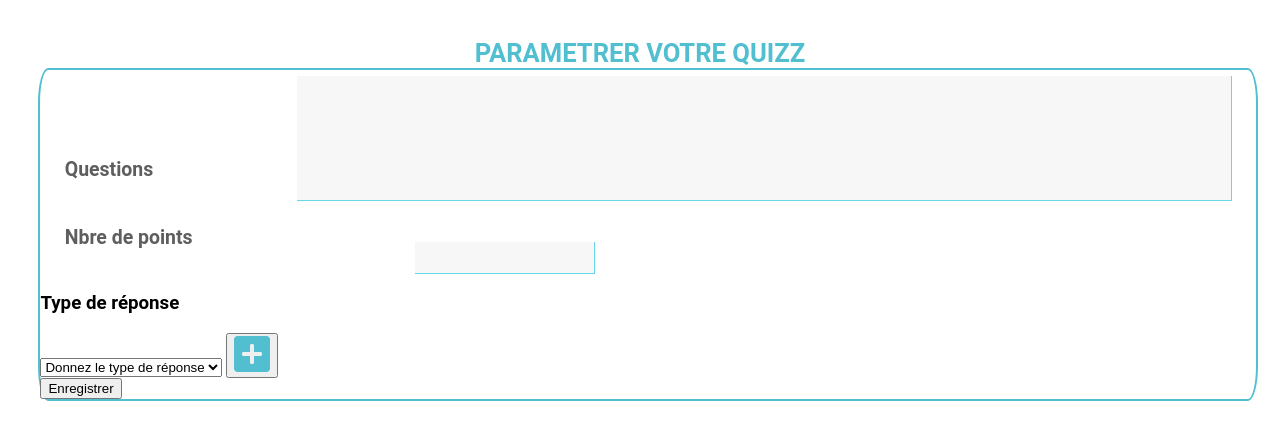
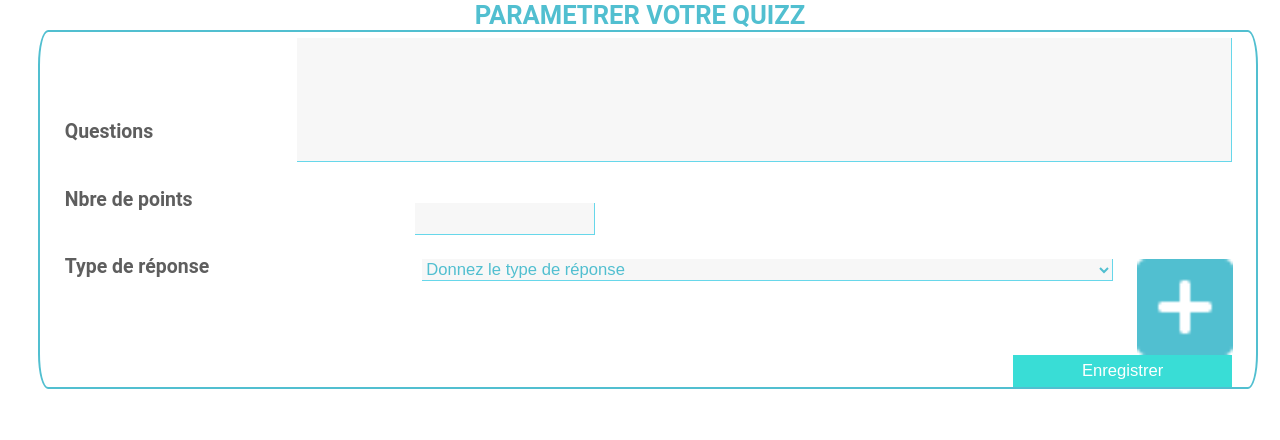
Before and after one commit to LayeRoyal/qcm_Abdoulaye_DRAME, a PHP site: page /src/CreerQuestion.php in a window 1280 px wide. Shown: the top 440 px of the page. Run offline with PHP 8.4, Linux system fonts and the light colour scheme.

Commit message:
us6 done

```diff
--- a/asset/Json/joueur.json
+++ b/asset/Json/joueur.json
@@ -1 +1 @@
-{"Mbayelaye":{"prenom":"mbaye","nom":"mbaye","login":"Mbayelaye","mdp":"mbaye","image":"..\/asset\/uploads\/Mbayelaye.jpg","score":"0"}}
+{"laye":{"prenom":"mbaye","nom":"mbaye","login":"laye","mdp":"mbaye","image":"..\/asset\/uploads\/Mbayelaye.jpg"},"royal":{"prenom":"layezo","nom":"DRA","login":"royal","mdp":"laye","image":"..\/asset\/uploads\/royal.jpg"},"mama":{"prenom":"mama","nom":"ba","login":"mama","mdp":"laye","image":"..\/asset\/uploads\/royal.jpg"},"zou":{"prenom":"assane","nom":"NIANG","login":"zou","mdp":"zou","image":"..\/asset\/uploads\/zou.jpg"},"zouy":{"prenom":"assane","nom":"NIANG","login":"zouy","mdp":"zou","image":"..\/asset\/uploads\/zouy.jpg"}}
--- /dev/null
+++ b/asset/Json/score.json
@@ -0,0 +1 @@
+{"1500":"laye","150":"royal","500":"mama","0":"zou"}
--- a/asset/css/interface.css
+++ b/asset/css/interface.css
@@ -464,12 +464,19 @@ padding: 1% 2%;
 
 
             /* creer question  */
+
+.formq
+{
+    width: 100%;
+    height: 103%;
+}
 .containerquestion
+
 {
-    margin-top: 1%;
+    margin-top: -3%;
     background-color: white;
     border-radius: 10px;
-    height: 100%;
+    height: 105%;
 }
 
 
@@ -523,13 +530,13 @@ padding: 1% 2%;
     font-size: 1.3vw;
 }
 
-.containerquestion .creerQuestion .score h3
+.containerquestion .creerQuestion .score h3,.containerquestion .creerQuestion .typ h3
 {
     width: 30%;
     color: rgb(94, 94, 94);
 
 }
-.containerquestion .creerQuestion .score input
+.containerquestion .creerQuestion .score input, .containerquestion .creerQuestion  .typ select
 {
 width: 15%;
 color: #51bfd0;
@@ -564,9 +571,52 @@ input[type=number]:hover::-webkit-inner-spin-button {
 }
 
 
-.containerquestion .creerQuestion .score input .typ
+.containerquestion .creerQuestion  .typ
 {
+   display: flex;
+    margin-left: 2% ;
+    height: 15%;
+    font-size: 1.3vw;
+}
 
+.containerquestion .creerQuestion  .typ select
+{
+width: 58%;
+height: 60%;
+margin-top: 2%;
+font-size: 1.3vw;
+outline: 0;
+}
+.containerquestion .creerQuestion  .typ select option
+{
+    color: black;
+    outline: 0;
+
+}
+.containerquestion .creerQuestion  .typ img
+{    width: 8%;
+    height: 60%;
+    margin-top: 2%;
+    margin-left: 2%;
+}
+
+
+#rep
+{
+    width: 96%;
+    margin: 0 2%;
+    height: 39%;
+}
+.containerquestion .creerQuestion .but button
+{
+    float: right;
+    margin-right: 2%;
+    font-size: 1.3vw;
+    width:18%;
+    height: 2.5vw;
+    color: white;
+    border:none;
+    background-color: rgb(57, 221, 214);
 }
             /*Liste joueur*/
 
@@ -577,6 +627,7 @@ input[type=number]:hover::-webkit-inner-spin-button {
     border-radius: 10px;
     height: 100%;
     padding: 0.5vw 2vw;
+    width: 90%;
 
 }
 
@@ -609,3 +660,13 @@ input[type=number]:hover::-webkit-inner-spin-button {
           border:none;
            background-color: rgb(57, 221, 214);
 }
+
+#scor{text-align: center;
+}
+#tab{margin-left: 2vw;}
+.thh th, .trr td{
+    width: 15vw;
+    font-size: 1.6vw;
+    color: rgb(48, 45, 45);
+    text-align: left;
+            }
--- a/src/CreerQuestion.php
+++ b/src/CreerQuestion.php
@@ -7,6 +7,8 @@
     <title>Document</title>
 </head>
 <body>
+    <script src="../asset/javascript/script.js"></script>
+<form class="formq" method="post">
 <div class="containerquestion">
     <div class="headquizz">
         <h3>PARAMETRER VOTRE QUIZZ</h3>
@@ -22,13 +24,13 @@
             </div>
             <div class="typ">
                <h3>Type de réponse</h3>
-                        <select id="choix" name="choix" required>
+               <select id="choix" name="choix" >
                  <option value="">Donnez le type de réponse</option>
                  <option value="ChoixMultiple">Choix Multiple</option>
                  <option value="ChoixSimple">Choix Simple</option>
                  <option value="ChoixText">Choix Text</option>
                </select>
-                        <button><img src="../asset/Images/Icônes/ic-ajout-réponse.png" ></button>
+               <img id="plus" onclick="addinput()"  src="../asset/Images/Icônes/ic-ajout-réponse.png">
             </div>
             <div class="rep" id="rep">
 
@@ -41,7 +43,7 @@
 </div>
 
 </form>
-    <script src="../asset/javascript/script.js"></script>
+
 
 </body>
 </html>
```
Also changed, not shown: asset/javascript/script.js (+75 -0 lines), src/fonction.php (+12 -15 lines), src/listJoueur.php (+19 -0 lines), asset/uploads/royal.jpg (added), asset/uploads/zou.jpg (added). Lines whose indentation alone changed are shown as unchanged.
